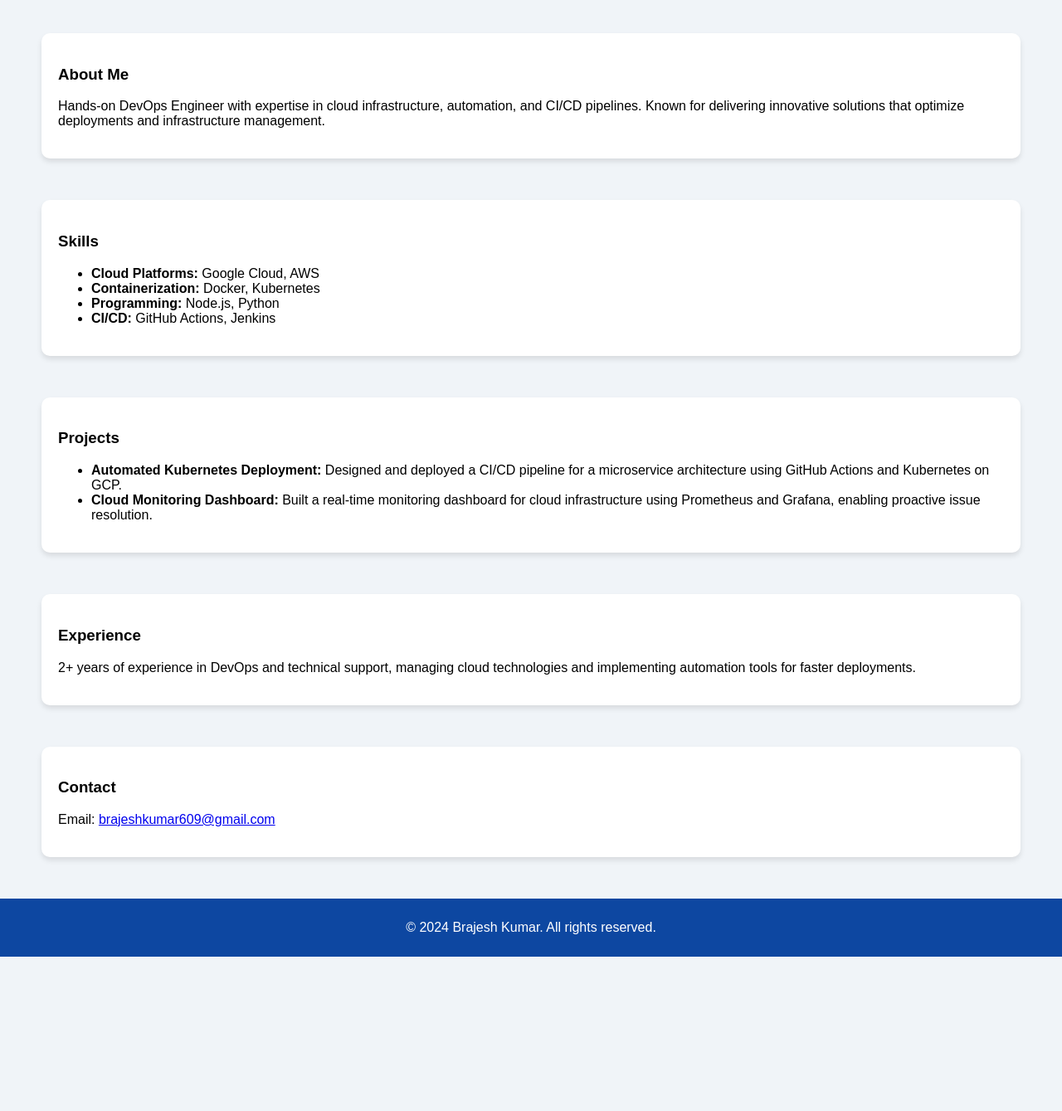
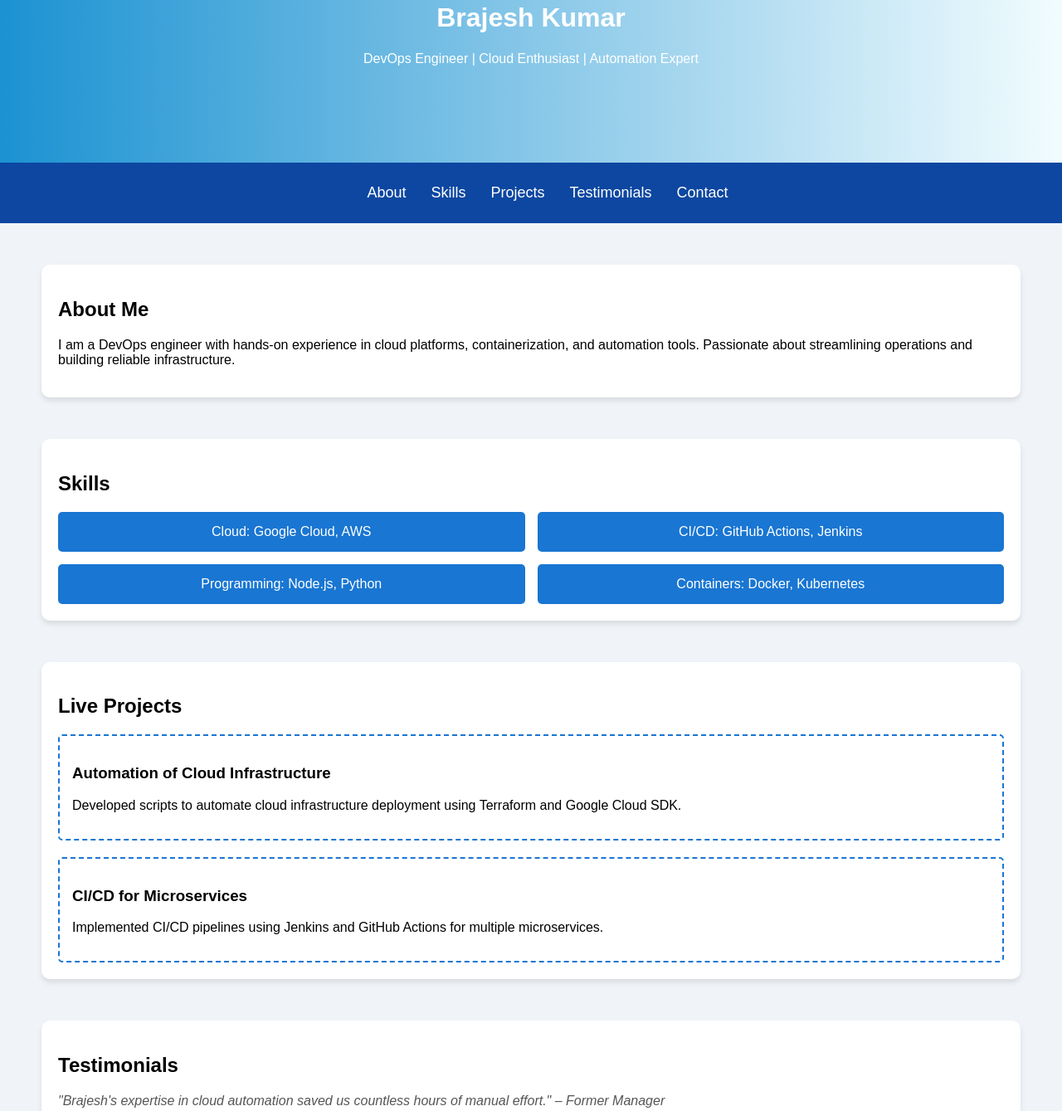
Before and after one commit to brajeshkumar609/devops-node-app, a website: page public/index.html in a window 1280 px wide. Shown: the part 118-1457 px from the top of the page at 83% size. Before the commit the page ends 1271 px from the top, so only its background shows below. Drawn offline with Linux system fonts and the light colour scheme.

Commit message:
change in index.htl

```diff
--- a/index.js
+++ b/index.js
@@ -3,10 +3,11 @@ const app = express();
 const PORT = 3000;
 
 // Serve static files from 'public' directory
-app.use(express.static('public'));
+app.use(express.static(path.join(__dirname, 'public')));
 
+// Route: Resume Page
 app.get('/', (req, res) => {
-    res.sendFile(__dirname + '/public/index.html');
+  res.sendFile(path.join(__dirname, 'public', 'index.html'));
 });
 
 app.listen(PORT, () => {
--- a/public/index.html
+++ b/public/index.html
@@ -3,64 +3,72 @@
 <head>
     <meta charset="UTF-8">
     <meta name="viewport" content="width=device-width, initial-scale=1.0">
-    <title>Resume - Brajesh Kumar</title>
+    <title>Brajesh Kumar - DevOps Engineer</title>
     <link rel="stylesheet" href="styles.css">
+    <script src="script.js" defer></script>
 </head>
 <body>
     <header>
-        <h1>Akchansh Kumar</h1>
-        <h2>DevOps Engineer</h2>
+        <div class="hero">
+            <h1>Brajesh Kumar</h1>
+            <p>DevOps Engineer | Cloud Enthusiast | Automation Expert</p>
+        </div>
     </header>
+
+    <nav>
+        <ul>
+            <li><a href="#about">About</a></li>
+            <li><a href="#skills">Skills</a></li>
+            <li><a href="#projects">Projects</a></li>
+            <li><a href="#testimonials">Testimonials</a></li>
+            <li><a href="#contact">Contact</a></li>
+        </ul>
+    </nav>
 
     <main>
         <section id="about">
-            <h3>About Me</h3>
-            <p>
-                Hands-on DevOps Engineer with expertise in cloud infrastructure, automation, and CI/CD pipelines.
-                Known for delivering innovative solutions that optimize deployments and infrastructure management.
-            </p>
+            <h2>About Me</h2>
+            <p>I am a DevOps engineer with hands-on experience in cloud platforms, containerization, and automation tools. Passionate about streamlining operations and building reliable infrastructure.</p>
         </section>
 
         <section id="skills">
-            <h3>Skills</h3>
-            <ul>
-                <li><strong>Cloud Platforms:</strong> Google Cloud, AWS</li>
-                <li><strong>Containerization:</strong> Docker, Kubernetes</li>
-                <li><strong>Programming:</strong> Node.js, Python</li>
-                <li><strong>CI/CD:</strong> GitHub Actions, Jenkins</li>
-            </ul>
+            <h2>Skills</h2>
+            <div class="skill-container">
+                <div class="skill">Cloud: Google Cloud, AWS</div>
+                <div class="skill">CI/CD: GitHub Actions, Jenkins</div>
+                <div class="skill">Programming: Node.js, Python</div>
+                <div class="skill">Containers: Docker, Kubernetes</div>
+            </div>
         </section>
 
         <section id="projects">
-            <h3>Projects</h3>
-            <ul>
-                <li>
-                    <strong>Automated Kubernetes Deployment:</strong> Designed and deployed a CI/CD pipeline for a microservice architecture using
-                    GitHub Actions and Kubernetes on GCP.
-                </li>
-                <li>
-                    <strong>Cloud Monitoring Dashboard:</strong> Built a real-time monitoring dashboard for cloud infrastructure using Prometheus
-                    and Grafana, enabling proactive issue resolution.
-                </li>
-            </ul>
+            <h2>Live Projects</h2>
+            <div class="project">
+                <h3>Automation of Cloud Infrastructure</h3>
+                <p>Developed scripts to automate cloud infrastructure deployment using Terraform and Google Cloud SDK.</p>
+            </div>
+            <div class="project">
+                <h3>CI/CD for Microservices</h3>
+                <p>Implemented CI/CD pipelines using Jenkins and GitHub Actions for multiple microservices.</p>
+            </div>
         </section>
 
-        <section id="experience">
-            <h3>Experience</h3>
-            <p>
-                2+ years of experience in DevOps and technical support, managing cloud technologies and implementing automation tools for
-                faster deployments.
-            </p>
+        <section id="testimonials">
+            <h2>Testimonials</h2>
+            <blockquote>
+                "Brajesh's expertise in cloud automation saved us countless hours of manual effort." – Former Manager
+            </blockquote>
         </section>
 
         <section id="contact">
-            <h3>Contact</h3>
+            <h2>Contact</h2>
             <p>Email: <a href="mailto:brajeshkumar609@gmail.com">brajeshkumar609@gmail.com</a></p>
+            <p>Location: Kolkata, India</p>
         </section>
     </main>
 
     <footer>
-        <p>&copy; 2024 Brajesh Kumar. All rights reserved.</p>
+        <p>&copy; 2024 Brajesh Kumar. All Rights Reserved.</p>
     </footer>
 </body>
 </html>
```
